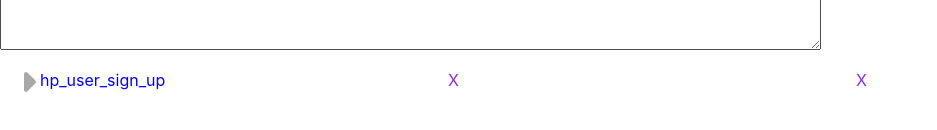
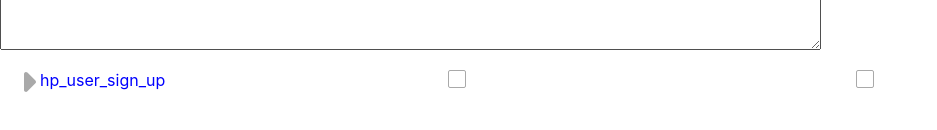
Before and after one commit to paravena/onehouse-test, a React (Create React App) app: page / in a window 1280 px wide. Shown: the part 256-386 px from the top of the page, without its empty margins (0-937 px from the left). Built offline with nearby package versions, Linux system fonts and the light colour scheme.

Commit message:
add checkbox component

```diff
--- /dev/null
+++ b/src/components/checkbox/check-icon.tsx
@@ -0,0 +1,9 @@
+const CheckIcon = () => (
+    <svg xmlns="http://www.w3.org/2000/svg"
+         viewBox="0 0 448 512" className="check-icon">
+        <path
+            d="M438.6 105.4C451.1 117.9 451.1 138.1 438.6 150.6L182.6 406.6C170.1 419.1 149.9 419.1 137.4 406.6L9.372 278.6C-3.124 266.1-3.124 245.9 9.372 233.4C21.87 220.9 42.13 220.9 54.63 233.4L159.1 338.7L393.4 105.4C405.9 92.88 426.1 92.88 438.6 105.4H438.6z" fill="darkgray" />
+    </svg>
+)
+
+export default CheckIcon;
--- /dev/null
+++ b/src/components/checkbox/checkbox.scss
@@ -0,0 +1,30 @@
+.checkbox {
+  overflow: hidden;
+  display: inline-block;
+  width: 16px;
+  height: 16px;
+  border: 1px solid darkgray;
+  border-radius: 2px;
+  position: relative;
+
+  & label {
+    display: inline-block;
+    width: 16px;
+    height: 16px;
+  }
+
+  & input {
+    visibility: hidden;
+    position: absolute;
+    left: -10px;
+    top: -10px;
+  }
+
+  & input + .check-icon {
+      display: none;
+  }
+
+  input:checked + .check-icon {
+      display: inline-block;
+  }
+}
--- /dev/null
+++ b/src/components/checkbox/checkbox.tsx
@@ -0,0 +1,22 @@
+import './checkbox.scss';
+import CheckIcon from './check-icon';
+
+type Props = {
+    name: string;
+    checked: boolean;
+    onClick: (value: boolean) => void;
+}
+
+const Checkbox = ({ name, checked, onClick }: Props) => {
+
+    return (
+        <div className="checkbox">
+            <label htmlFor={`checkbox-${name}`}>
+                <input type="checkbox" id={`checkbox-${name}`} />
+                <CheckIcon />
+            </label>
+        </div>
+    );
+};
+
+export default Checkbox;
--- a/src/components/field-item/field-item.tsx
+++ b/src/components/field-item/field-item.tsx
@@ -1,7 +1,7 @@
 import './field-item.scss';
-import {useCallback, useState} from 'react';
+import { useState } from 'react';
 import { FieldItemType } from '../../models';
-import { FieldItems, Toggle } from '../index';
+import { FieldItems, Toggle, Checkbox } from '../index';
 
 type Props = {
     item: FieldItemType;
@@ -18,8 +18,8 @@ const FieldItem = ({ item }: Props) => {
                         : <></>
                 }
                 <div className="field-item__name">{item.name}</div>
-                <div className="field-item__check">X</div>
-                <div className="field-item__check">X</div>
+                <div className="field-item__check"><Checkbox name={`${item.name}-mask`} onClick={() => {}} checked={false} /></div>
+                <div className="field-item__check"><Checkbox name={`${item.name}-encrypt`} onClick={() => {}} checked={false} /></div>
             </div>
             {
                 item.fields !== undefined && item.fields.length > 0 && toggle
--- a/src/components/index.ts
+++ b/src/components/index.ts
@@ -1,3 +1,4 @@
 export { default as FieldItem } from './field-item/field-item';
 export { default as FieldItems } from './field-items/field-items';
 export { default as Toggle } from './toggle/toggle';
+export { default as Checkbox } from './checkbox/checkbox';
--- a/src/components/toggle/angle-down.tsx
+++ b/src/components/toggle/caret-down-icon.tsx
@@ -1,4 +1,4 @@
-const AngleDown = () => (
+const CaretDownIcon = () => (
     <svg xmlns="http://www.w3.org/2000/svg"
          viewBox="0 0 320 512">
         <path
@@ -6,4 +6,4 @@ const AngleDown = () => (
     </svg>
 );
 
-export default AngleDown;
+export default CaretDownIcon;
--- a/src/components/toggle/angle-right.tsx
+++ b/src/components/toggle/caret-right-icon.tsx
@@ -1,4 +1,4 @@
-const AngleRight = () => (
+const CaretRightIcon = () => (
     <svg xmlns="http://www.w3.org/2000/svg"
          viewBox="0 0 256 512">
         <path
@@ -6,4 +6,4 @@ const AngleRight = () => (
     </svg>
 );
 
-export default AngleRight;
+export default CaretRightIcon;
--- a/src/components/toggle/toggle.tsx
+++ b/src/components/toggle/toggle.tsx
@@ -1,6 +1,6 @@
 import './toggle.scss';
-import AngleDown from "./angle-down";
-import AngleRight from "./angle-right";
+import CaretDownIcon from './caret-down-icon';
+import CaretRightIcon from './caret-right-icon';
 
 type Props = {
     toggle: boolean;
@@ -10,8 +10,8 @@ const Toggle = ({ toggle, onClick }: Props) => (
     <span className="toggle" onClick={onClick}>
         {
             toggle
-                ? <AngleDown />
-                : <AngleRight />
+                ? <CaretDownIcon />
+                : <CaretRightIcon />
         }
     </span>
 );
```
